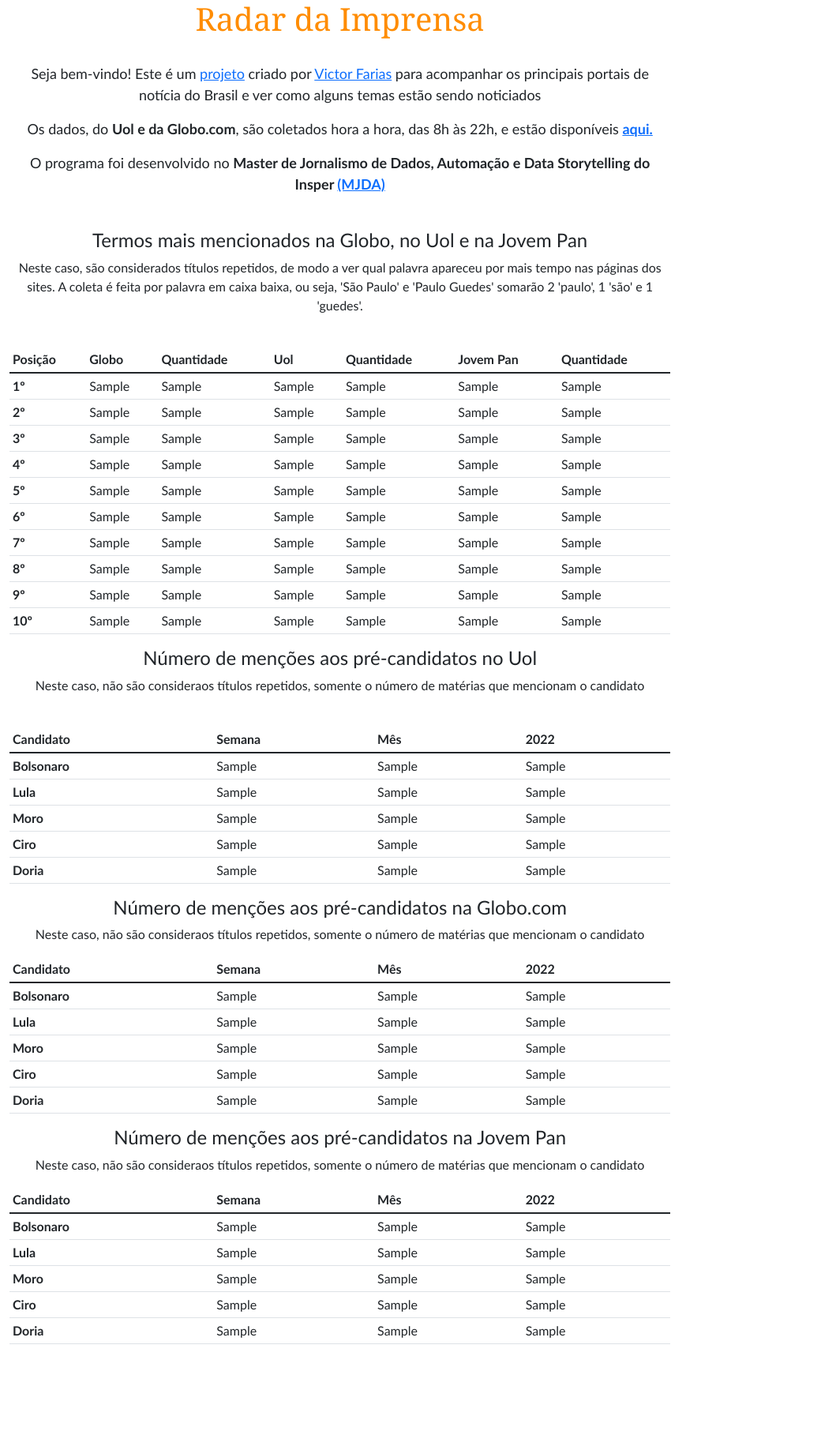
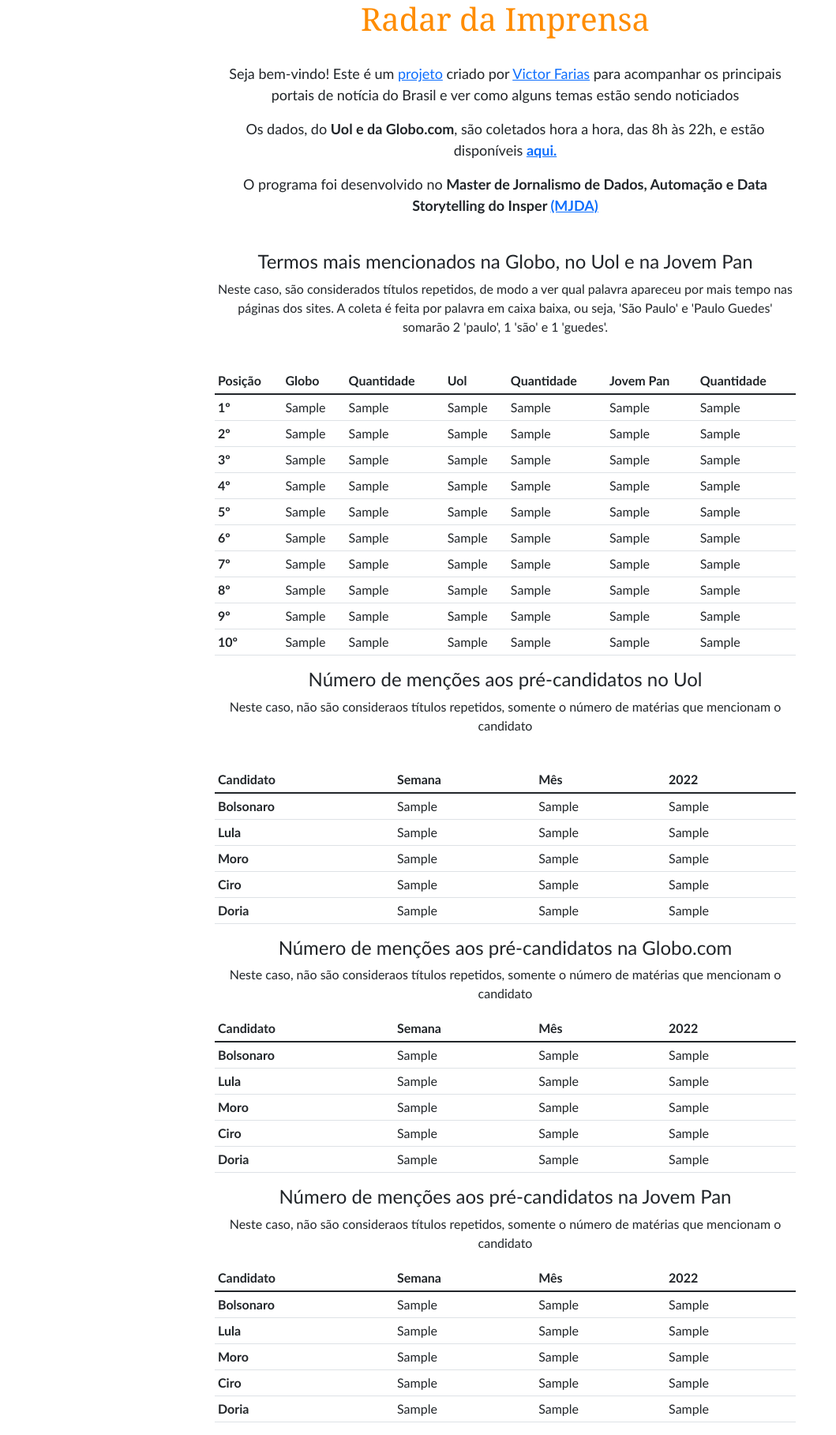
Before and after one commit to victorfariassb/iPrensa, a Flask app: template templates/home.html in a window 1280 px wide. Shown: the whole page at 79% size, without its empty margins (0-1059 px from the left). Before the commit the page ends 1702 px from the top, so only its background shows below. Run offline with Flask 2, Linux system fonts and the light colour scheme; the template is opened without the code that fills it: most values are stand-ins (such as "Sample title", 1, 10 or a date in 2020); parts of the project's set-up code (start-up, migrations or seed data) failed here and were passed over.

Commit message:
Update home.html

```diff
--- a/templates/home.html
+++ b/templates/home.html
@@ -5,10 +5,9 @@
   <title>Home</title>
 </head>
 <body>
-  <div class="container-fluid">
+  <div class="container">
     <div class="row">
-      <div class="clearfix visible-xs-block">
-        <div class="col-xs-2 col-lg-2"></div>
+      <div class="col-xs-2 col-lg-2"></div>
         <div class="col-xs-8 col-lg-8">
         <center>
           <font face="Cambria">
@@ -294,8 +293,7 @@
           </table>
           </div>
           </div>
-      </div>
-        <div class="col-xs-2 col-lg-2"></div>
+          <div class="col-xs-2 col-lg-2"></div>
     </div>
   </body>
   </html>
```
